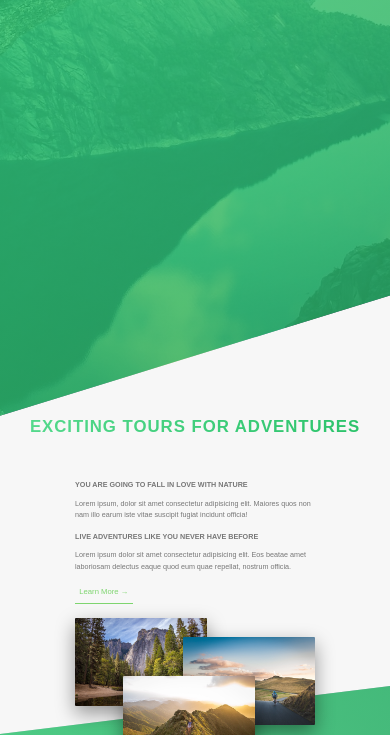
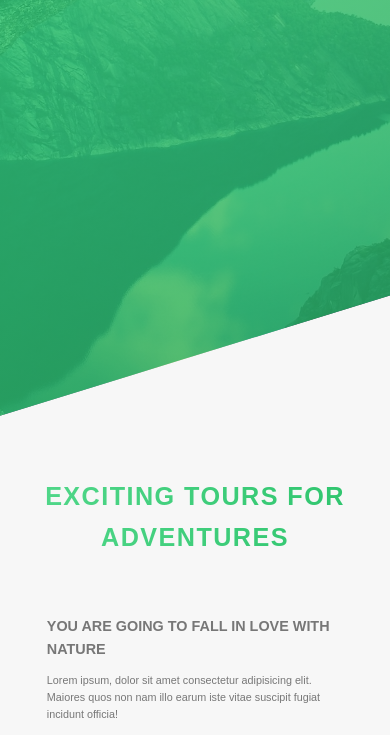
Before and after one commit to vmittal26/Natours-Sass-Ajax, a website: page index.html in a window 390 px wide. Shown: the part 386-1121 px from the top of the page. Drawn offline with Linux system fonts and the light colour scheme.

Commit message:
fixed for mobile & tablet

```diff
--- a/index.html
+++ b/index.html
@@ -317,9 +317,7 @@
                                         <span class="form__radio-button"></span>
                                         Large Tour Group</label>
                                 </div>
-                                <div class="form-group">
                                     <button class="btn btn--green">Next step &rarr;</button>
-                                </div>
                             </div>
                         </form>
                     </div>
--- a/sass/base/_base.scss
+++ b/sass/base/_base.scss
@@ -12,13 +12,13 @@ html {
         font-size: 75%; //1rem = 12px/16px % = 75%;
     }
     @include respond(tab-land) {
-        font-size: 50%; //1rem = 8px/16px = 50%
+        font-size: 60%; //1rem = 9.2px/16px = 60%
     }
     @include respond(tab-port) {
-        font-size: 35%; //1rem = 5.2px/16px % =  35%
+        font-size: 55%; //1rem = 8.8px/16px % =  55%
     }
     @include respond(phone) {
-        font-size: 30%; //1rem = 4.8px/16px % =  30%
+        font-size: 45%; //1rem = 7.2px/16px % =  45%
     }
 }
 
--- a/sass/base/_typography.scss
+++ b/sass/base/_typography.scss
@@ -8,16 +8,15 @@ body {
 .heading-primary {
     color: $color-white;
     text-transform: uppercase;
-
     &--main {
         display: block;
         font-size: 6rem;
         font-weight: 400;
         letter-spacing: 3.5rem;
         animation: moveInLeft 1s ease-out;
-        @include respond(phone){
+        @include respond(phone) {
             letter-spacing: 2.5rem;
-            font-size:4rem;
+            font-size: 4rem;
         }
     }
     &--sub {
@@ -26,11 +25,10 @@ body {
         font-weight: 100;
         letter-spacing: 1rem;
         animation: moveInRight 1s ease-out;
-        @include respond(phone){
+        @include respond(phone) {
             letter-spacing: 0.5rem;
             font-size: 2rem;
         }
-
     }
 }
 
@@ -54,6 +52,9 @@ body {
     font-size: 1.5rem;
     text-transform: uppercase;
     font-weight: 700;
+    @include respond(tab-port) {
+        font-size: 2rem;
+    }
 }
 
 .paragraph {
--- a/sass/components/_composition.scss
+++ b/sass/components/_composition.scss
@@ -7,20 +7,36 @@
         border-radius: 0.2rem;
         z-index: 1;
         outline-offset: 1rem;
+        position: absolute;
+        @include respond(tab-land) {
+            float: left;
+            position: relative;
+            width: 33.3333333%;
+            box-shadow: 0 1.5rem 3rem rgba($color-black, 0.2);
+        }
         &--p1 {
-            position: absolute;
             top: -2rem;
             left: 0;
+            @include respond(tab-land) {
+                top: 0;
+            }
         }
         &--p2 {
-            position: absolute;
             top: 2rem;
             right: 0;
+            @include respond(tab-land) {
+                top: 0;
+                transform: scale(1.2);
+                z-index: 10;
+            }
         }
         &--p3 {
-            position: absolute;
             top: 10rem;
             left: 20%;
+            @include respond(tab-land) {
+                top: 0;
+                left: 0;
+            }
         }
         &:hover {
             transform: scale(1.05);
--- a/sass/components/_form.scss
+++ b/sass/components/_form.scss
@@ -1,4 +1,7 @@
 .form {
+    @include respond (tab-port){
+        // text-align: center;
+    }
     &__group {
         margin-bottom: 2rem;
     }
@@ -14,6 +17,9 @@
         display: block;
         color: inherit;
         transition: all 0.3s;
+        @include respond(tab-port){
+            width: 100%;
+        }
         &:focus {
             outline: none;
             box-shadow: 0 1rem 2rem rgba($color-black, 0.1);
@@ -43,6 +49,10 @@
         width:49%;
         display: inline-block;
         position: relative;
+        @include respond(phone){
+            width: auto;
+            margin-bottom:1.5rem;
+        }
     }
 
     &__radio-label{
--- a/sass/components/_story.scss
+++ b/sass/components/_story.scss
@@ -2,11 +2,17 @@
     width: 75%;
     margin: 0 auto;
     box-shadow: 0 3rem 6rem rgba($color-black, 0.2);
-    background-color: rgba($gray-color-1,0.7);
+    background-color: rgba($gray-color-1, 0.7);
     font-size: $default-font-size;
     color: $color-grey-dark;
     padding: 6rem;
     transform: skewX(-12deg);
+    @include respond(tab-land) {
+        width: 100%;
+    }
+    @include respond(phone) {
+        transform: skewX(0deg);
+    }
     &__shape {
         width: 15rem;
         height: 15rem;
@@ -19,9 +25,15 @@
         text-align: center;
         position: relative;
         overflow: hidden;
+        @include respond(phone) {
+            transform:translateX(-3rem) skewX(0deg);
+        }
     }
     &__text {
         transform: skewX(12deg);
+        @include respond(phone) {
+            transform: skewX(0deg);
+        }
     }
     &__img {
         height: 100%;
--- a/sass/layout/_footer.scss
+++ b/sass/layout/_footer.scss
@@ -48,7 +48,7 @@
         padding-top: 2rem;
         width: 80%;
         float: right;
-        @include respond(phone){
+        @include respond(tab-land){
             width:100%
         }
     }
--- a/sass/layout/_grid.scss
+++ b/sass/layout/_grid.scss
@@ -3,7 +3,7 @@
     margin: 0 auto;
     &:not(:last-child) {
         margin-bottom: $grid-space-vertical;
-        @include respond(phone) {
+        @include respond(tab-land) {
             margin-bottom:$grid-space-vertical-small;
         }
     }
@@ -12,17 +12,25 @@
         float: left;
         &:not(:last-child) {
             margin-right: $grid-space-horizontal;
-            @include respond(phone) {
+            @include respond(tab-land) {
                 margin-right: 0px;
                 margin-bottom:$grid-space-vertical-small;
             }
         }
-        @include respond(phone) {
+        @include respond(tab-land) {
             width: 100% !important;
         }
     }
+    @include respond(tab-land) {
+        max-width: 100rem;
+        padding:0 6.5rem;
+    }
+    @include respond(tab-port) {
+        max-width: 70rem;
+    }
+
     @include respond(phone) {
-        max-width: 50rem;
+        max-width:60rem;
     }
     .col-1-2 {
         width:calc((100% - #{$grid-space-horizontal})/2);
--- a/sass/pages/_home.scss
+++ b/sass/pages/_home.scss
@@ -23,8 +23,9 @@
     &>* {
         transform: skewY(7deg);
     }
-    @include respond(tab-port){
+    @include respond(tab-land){
         margin-top:-7vh;
+        padding: 20rem 0;
     }
     @include respond(phone){
         margin-top:-5vh;
@@ -36,12 +37,17 @@
     background-color: $gray-color-1;
     padding: 25rem 0;
 
+    @include respond(tab-land){
+        margin-top:-8vh;
+        padding: 20rem 0;
+    }
+    @include respond(tab-port){
+        margin-top:-10vh;
+    }
     @include respond(phone){
        margin-top:-5vh;
     }
-    @include respond(tab-port){
-        margin-top:-10vh;
-     }
+
 }
 .section-stories{
     position:relative;
@@ -56,14 +62,28 @@
 
 .booking{
 
-    background-size: 100%;
-    height: 50rem;
+    background-size: cover;
+    // height: 50rem;
     border-radius: 3px;
     box-shadow:0 1rem 2rem rgba($color-black,0.2);
     background-image: linear-gradient(105deg , rgba($color-white,0.9) 0%,rgba($color-white,0.9) 50%,transparent 50%), url(../img/nat-10.jpg);
 
+    @include respond (tab-land){
+        background-image: linear-gradient(105deg , rgba($color-white,0.9) 0%,rgba($color-white,0.9) 70%,transparent 70%), url(../img/nat-10.jpg);
+    }
+    @include respond (tab-port){
+        background-image: linear-gradient(to right , rgba($color-white,0.9) 0%,rgba($color-white,0.9) 100%);
+    }
+
+
     &__form{
         width:50%;
         padding:6rem;
+        @include respond (tab-land){
+            width:64%;
+        }
+        @include respond (tab-port){
+            width:100%;
+        }
     }
 }
```
Also changed, not shown: css/styles.css.
